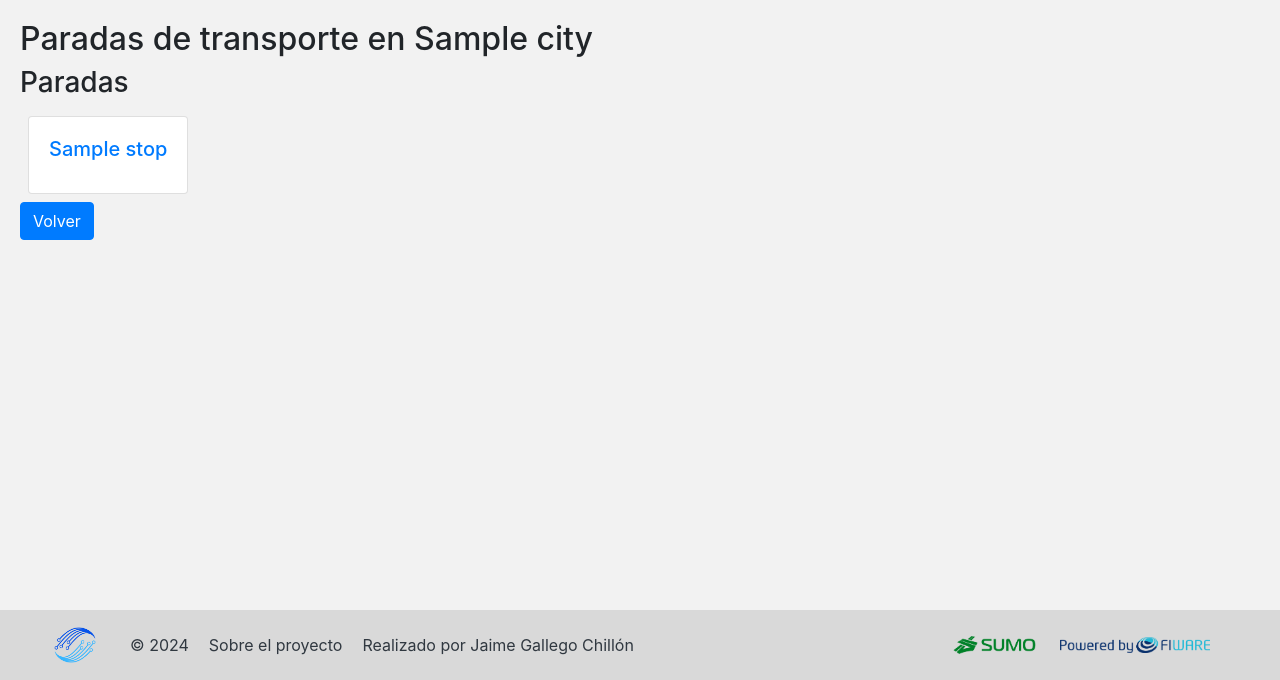
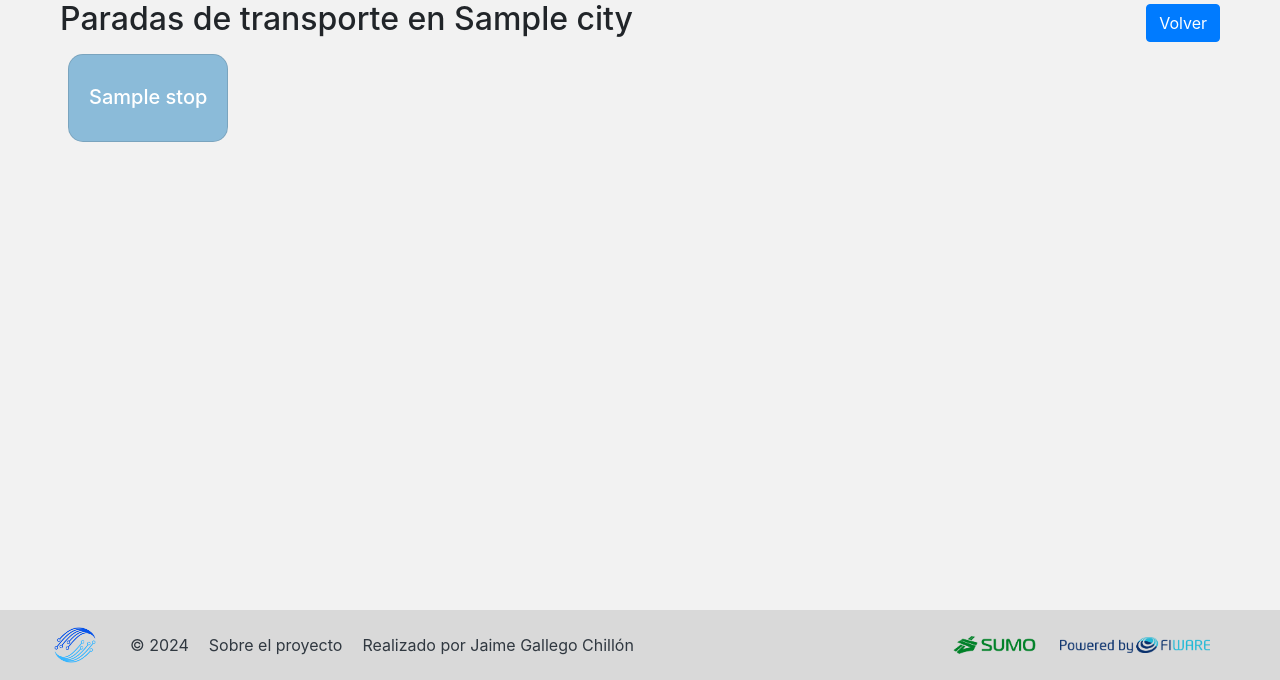
Before and after one commit to jaimegallegoo/TFG-Integration-of-SUMO-in-the-FIWARE-ecosystem, a Flask app: template web/templates/stops.html in a window 1280 px wide. Shown: the part 120-800 px from the top of the page. Run offline with Flask 2, Linux system fonts and the light colour scheme; the template is opened without the code that fills it: most values are stand-ins (such as "Sample title", 1, 10 or a date in 2020); some libraries are stand-ins or nearby versions.

Commit message:
Rediseñar la lista de paradas

```diff
--- a/web/css/stops.css
+++ b/web/css/stops.css
@@ -10,5 +10,13 @@ body {
 main {
     flex-grow: 1;
     background-color: #F2F2F2;
-    padding: 20px;
+    padding-left: 60px;
+    padding-right: 60px;
+    padding-bottom: 20px;
 }
+
+.route-icon {
+    width: 30px;
+    height: auto;
+    margin-right: 20px;
+}
--- a/web/templates/stops.html
+++ b/web/templates/stops.html
@@ -12,28 +12,65 @@
     {% include 'header.html' %}
 
     <main>
-        <section class="d-flex flex-column align-items-start">
-            <h2>Paradas de transporte en {{ city|capitalize }}</h2>
-            <div>
-                <h3>Paradas</h3>
-                <div class="d-flex flex-wrap">
-                    {% for stop in stops %}
-                    <a href="/cities/{{ city }}/stops/{{ stop.stopCode }}">
-                        <div class="card m-2" style="min-width: 8rem; max-width: 20rem;">
+        <section>
+            <div class="d-flex justify-content-between align-items-center">
+                <h2>Paradas de transporte en {{ city|capitalize }}</h2>
+                <a href="/cities/{{ city }}" class="btn btn-primary">Volver</a>
+            </div>
+            <div class="d-flex flex-wrap">
+                {% for stop in stops %}
+                {% if loop.index <= 22 %} <a href="/cities/{{ city }}/stops/{{ stop.stopCode }}">
+                    <div class="card m-2"
+                        style="min-width: 8rem; max-width: 20rem; border-radius: 15px; background-color: #8BBBD9;">
+                        <div class="card-body d-flex align-items-center justify-content-center">
+                            <h5 class="card-title" style="padding-top: 10px; color: white;">{{ stop.name }}</h5>
+                        </div>
+                    </div>
+                    </a>
+                    {% else %}<a href="/cities/{{ city }}/stops/{{ stop.stopCode }}" class="stop-card-hidden"
+                        style="display: none;">
+                        <div class="card m-2"
+                            style="min-width: 8rem; max-width: 20rem; border-radius: 15px; background-color: #8BBBD9;">
                             <div class="card-body d-flex align-items-center justify-content-center">
-                                <h5 class="card-title">{{ stop.name }}</h5>
+                                <h5 class="card-title" style="padding-top: 10px; color: white;">{{ stop.name }}</h5>
                             </div>
                         </div>
                     </a>
+                    {% endif %}
                     {% endfor %}
-                </div>
+            </div>
 
-                <a href="/cities/{{ city }}" class="btn btn-primary">Volver</a>
-            </div>
+            {% if stops|length > 8 %}
+            <button id="showMoreBtnStop" type="button" class="btn btn-secondary">Mostrar más</button>
+            {% endif %}
+
+            <button id="showLessBtnStop" type="button" class="btn btn-secondary" style="display: none;">Mostrar
+                menos</button>
+
         </section>
     </main>
 
     {% include 'footer.html' %}
+
+    <script>
+        document.getElementById('showMoreBtnStop').addEventListener('click', function () {
+            var hiddenCards = document.getElementsByClassName('stop-card-hidden');
+            for (var i = 0; i < hiddenCards.length; i++) {
+                hiddenCards[i].style.display = 'block';
+            }
+            this.style.display = 'none';  // hide the "Show more" button after it's clicked
+            document.getElementById('showLessBtnStop').style.display = 'block';  // show the "Show less" button
+        });
+
+        document.getElementById('showLessBtnStop').addEventListener('click', function () {
+            var hiddenCards = document.getElementsByClassName('stop-card-hidden');
+            for (var i = 0; i < hiddenCards.length; i++) {
+                hiddenCards[i].style.display = 'none';
+            }
+            this.style.display = 'none';  // hide the "Show less" button after it's clicked
+            document.getElementById('showMoreBtnStop').style.display = 'block';  // show the "Show more" button
+        });
+    </script>
 </body>
 
 </html>
```
